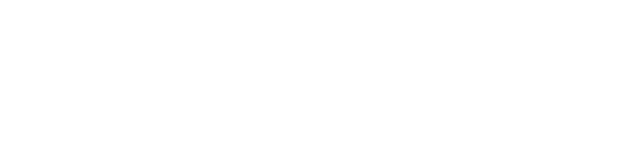
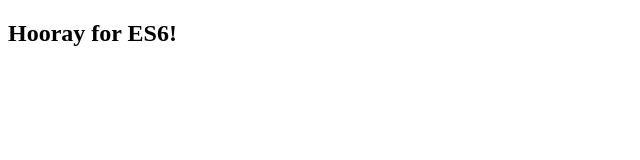
Before and after one commit to pgrzego/es6-essentials-udemy, a website built with webpack: page build/index.html in a window 1280 px wide. Shown: the whole page, without its empty margins (0-640 px from the left). Built offline with nearby package versions, Linux system fonts and the light colour scheme.

Commit message:
Text to see the page content

```diff
--- a/build/index.html
+++ b/build/index.html
@@ -5,6 +5,7 @@
 		<title>ES6</title>
 	</head>
 	<body>
-		<script type="text/javascript" src="bundle.js"></script>
+	<h2>Hooray for ES6!</h2>
+	<script type="text/javascript" src="bundle.js"></script>
 	</body>
 </html>
```
